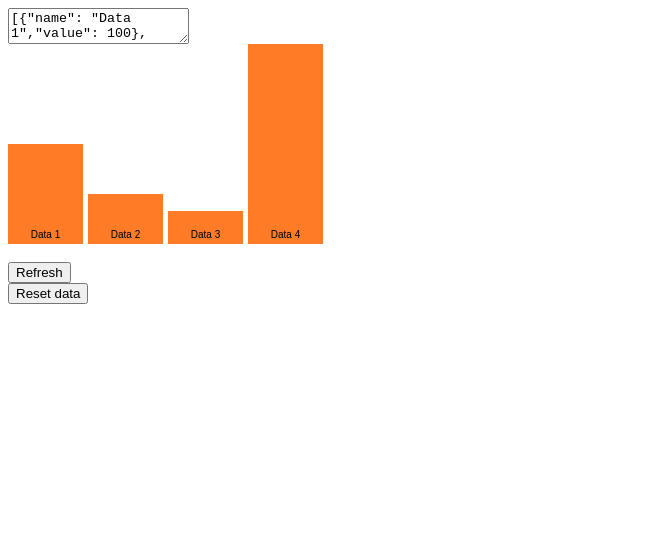
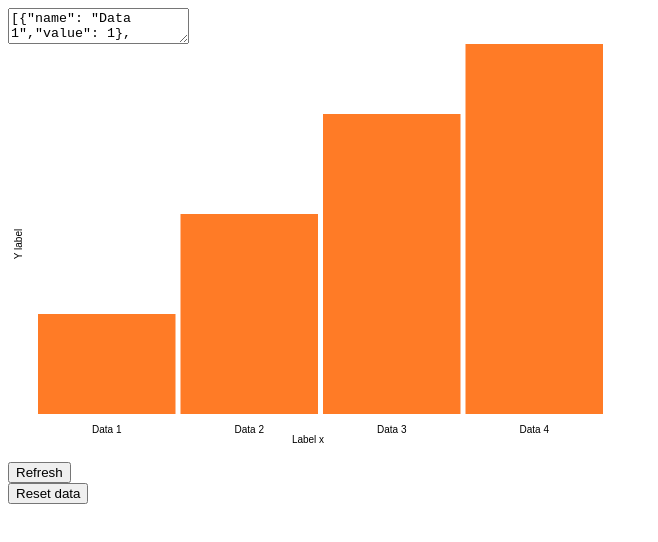
Before and after one commit to edsalter/chartDemo, a website: page index.html in a window 1280 px wide. Shown: the whole page, without its empty margins (0-658 px from the left). Drawn offline with nearby package versions, Linux system fonts and the light colour scheme.

Commit message:
add labels for axis and bar values

```diff
--- a/index.html
+++ b/index.html
@@ -9,7 +9,7 @@
 
         <br />
 
-        <div bar-chart user-data="userData" id="barChart1" ></div>
+        <bar-chart user-data="userData" id="barChart1" width="600" height="400" label-y="Y label" label-x="Label x"></bar-chart>
 
         <button ng-click="reset()">Reset data</button>
 
--- a/src/directives/BarChart.js
+++ b/src/directives/BarChart.js
@@ -5,8 +5,8 @@ app.directive('barChart',["BarChart", function(BarChart) {
         replace: 'true',
         template: '<div><br /><br /><button ng-click="updateChart()">Refresh</button></div>',
         scope: {
-            xLabel: "@",
-            yLabel: "@",
+            labelX: "@",
+            labelY: "@",
             width: "@",
             height: "@",
             id: "@",
@@ -14,6 +14,11 @@ app.directive('barChart',["BarChart", function(BarChart) {
         },
         link: function(scope) {
             var parsedUserData = [];
+
+            var width = scope.width || 400,
+                height = scope.height || 300,
+                labelX = scope.labelX || "x",
+                labelY = scope.labelY || "y";
 
             //update chart with latest data
             scope.updateChart = function () {
@@ -30,10 +35,12 @@ app.directive('barChart',["BarChart", function(BarChart) {
                 }
 
                 scope.chart = new BarChart({
-                    width: 320,
-                    height: 200,
+                    width: width,
+                    height: height,
                     id: scope.id,
-                    data:parsedUserData
+                    data:parsedUserData,
+                    labelX: labelX,
+                    labelY: labelY
                 });
             }
 
--- a/src/main.js
+++ b/src/main.js
@@ -1,7 +1,7 @@
 var app = angular.module('chartDemoRaphael', []);
 
 app.controller('appController', function($scope){
-    var userData = '[{"name": "Data 1","value": 100},{"name": "Data 2","value": 50},{"name": "Data 3","value": 33},{"name": "Data 4","value": 200}]';
+    var userData = '[{"name": "Data 1","value": 1},{"name": "Data 2","value": 2},{"name": "Data 3","value": 3},{"name": "Data 4","value": 4}]';
 
     $scope.userData = userData;
 
--- a/src/services/BarChart.js
+++ b/src/services/BarChart.js
@@ -3,35 +3,53 @@
     'use strict';
     app.factory('BarChart', ['Chart', function(Chart) {
         return function(options){
-            var options = options || {};
             var barChart = new Chart(options);
 
+            //create the axis labels
+            var labelX = barChart.text(options.width/2, options.height - 5, options.labelX);
+            var labelY = barChart.text(10, options.height/2, options.labelY).rotate(270);
+
             var bars = options.data || [];
-            var barWidth = barChart.width / bars.length -5;
+            var barWidth = (barChart.width -30) / bars.length -5;
 
-            var barMaxHeight = _.max(bars, function(bar){
+            var barMaxSize = _.max(bars, function(bar){
                 return bar.value;
             }).value;
 
-            var ratio = barMaxHeight / barChart.height;
+            var ratio = barMaxSize / barChart.height;
 
             var x,
                 y,
-                height;
+                barHeight,
+                chartBottomPadding = 30,
+                chartLeftPadding = 30;
 
-            //create the chart elements
-            for(var bar in bars){
-                x = (barWidth * bar) + 5 * bar;
+            var labelValue = barChart.text(40, 40, "").attr({fill: "#000"});
+
+            //create the chart's bars
+            for(var i=0; i < bars.length; i++){
+                x = ((barWidth * i) + 5 * i) + chartLeftPadding;
 
                 //normalise data http://stackoverflow.com/questions/13368046/how-to-normalize-a-list-of-positive-numbers-in-javascript
-                height = bars[bar].value / ratio;
-                y = barChart.height - height;
+                barHeight = bars[i].value / ratio;
+
+                console.log(barHeight)
+                y = barChart.height - barHeight - chartBottomPadding;
 
                 //render bar
-                barChart.rect(x, y, barWidth, height).attr("fill", "#FF7B26").attr("stroke-width", 0);
+                var bar = barChart.rect(x, y, barWidth, barHeight).attr("fill", "#FF7B26").attr("stroke-width", 0);
+
+                //Show value of bar on hover
+                bar.hover(function(e){
+                    console.log(this.value);
+                    labelValue = labelValue.attr({text: this.name + ": " + this.value}).toFront();
+                },
+                function(e){
+                    labelValue = labelValue.attr({text: ""});
+                }, bars[i]);
 
                 //render label
-                barChart.text(x + barWidth/2, barChart.height - 10, bars[bar].name).attr({fill: "#000"});
+                barChart.text(x + barWidth/2, barChart.height - 15, bars[i].name).attr({fill: "#000"});
             }
 
             return barChart;
```
